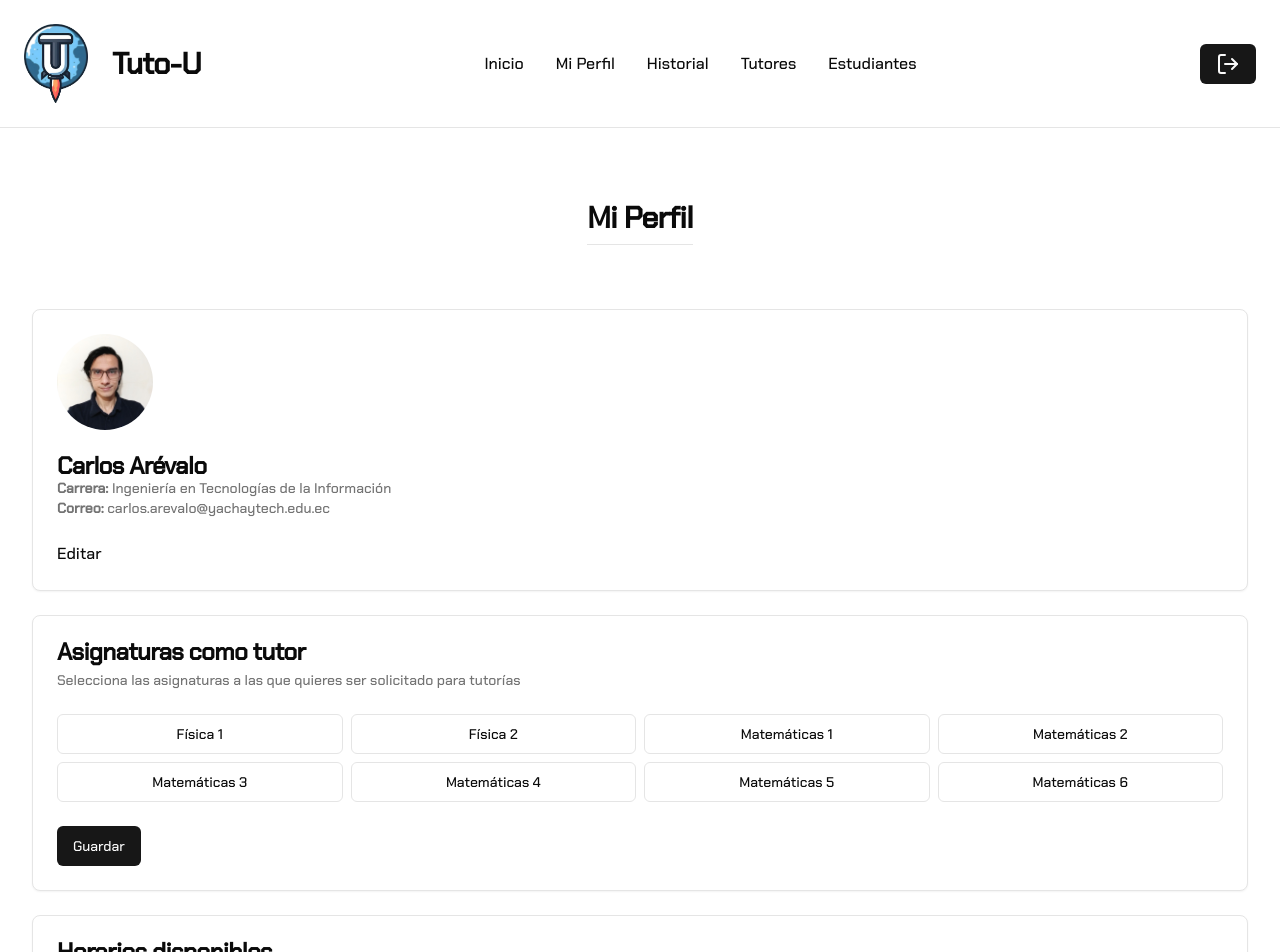
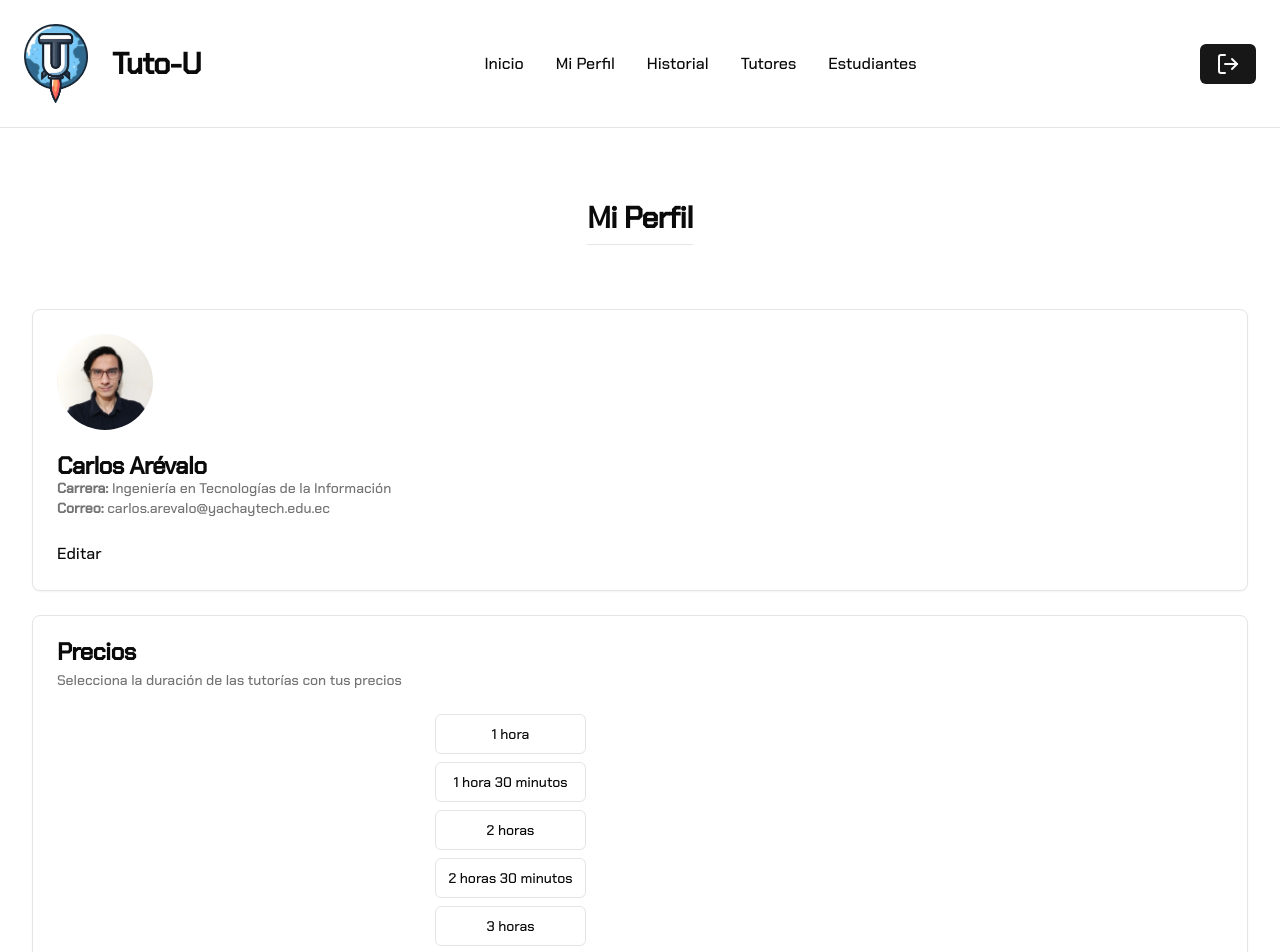
Before and after one commit to carlosandresat/tuto-u, a Next.js app: page /home/myprofile in a window 1280 px wide. Shown: the top 952 px of the page. Built offline with nearby package versions, Linux system fonts and the light colour scheme.

Commit message:
feat: add pricing section on myprofile page

```diff
--- a/src/app/home/myprofile/page.tsx
+++ b/src/app/home/myprofile/page.tsx
@@ -1,3 +1,4 @@
+"use client"
 import {
   Card,
   CardContent,
@@ -12,9 +13,12 @@ import {
   ToggleGroup,
   ToggleGroupItem,
 } from "@/components/ui/toggle-group"
-import { Car } from "lucide-react";
+import { DollarSign } from "lucide-react";
+import { Input } from "@/components/ui/input";
+import { useState } from "react";
 
 export default function MyProfile() {
+  const [durationSelected, setDurationSelected] = useState<string[]>([]);
   return (
     <>
       <section className="w-full py-12 flex items-center justify-center flex-col">
@@ -50,6 +54,54 @@ export default function MyProfile() {
               <button className="btn">Editar</button>
             </CardFooter>
 
+          </Card>
+          <Card className="w-full mt-6">
+            <CardHeader>
+              <CardTitle>Precios</CardTitle>
+              <CardDescription>Selecciona la duración de las tutorías con tus precios</CardDescription>
+            </CardHeader>
+            <CardContent>
+              <div className="flex items-center justify-center space-x-4 md:space-x-8">
+
+                <ToggleGroup type="multiple" variant="outline" className="lg:grid-cols-1 md:grid-cols-1 xl:grid-cols-1 2xl:grid-cols-1" value={durationSelected} onValueChange={setDurationSelected}>
+                  <ToggleGroupItem value="1h" aria-label="Toggle 1h"> 1 hora </ToggleGroupItem>
+                  <ToggleGroupItem value="1.5h" aria-label="Toggle 1.5h"> 1 hora 30 minutos </ToggleGroupItem>
+                  <ToggleGroupItem value="2h" aria-label="Toggle 2h"> 2 horas </ToggleGroupItem>
+                  <ToggleGroupItem value="2.5h" aria-label="Toggle 2.5h"> 2 horas 30 minutos </ToggleGroupItem>
+                  <ToggleGroupItem value="3h" aria-label="Toggle 3h"> 3 horas </ToggleGroupItem>
+                </ToggleGroup>
+
+                <div className="flex items-center justify-center flex-col space-y-2">
+
+
+                  <div className={`flex items-center justify-center ${!durationSelected.includes("1h") ? "invisible":null}`}>
+                    <DollarSign />
+                    <Input type="number" className="input" placeholder="Precio" step="0.5" />
+                  </div>
+                  <div className={`flex items-center justify-center ${!durationSelected.includes("1.5h") ? "invisible":null}`}>
+                    <DollarSign />
+                    <Input type="number" className="input" placeholder="Precio" step="0.5" />
+                  </div>
+                  <div className={`flex items-center justify-center ${!durationSelected.includes("2h") ? "invisible":null}`}>
+                    <DollarSign />
+                    <Input type="number" className="input" placeholder="Precio" step="0.5" />
+                  </div>
+                  <div className={`flex items-center justify-center ${!durationSelected.includes("2.5h") ? "invisible":null}`}>
+                    <DollarSign />
+                    <Input type="number" className="input" placeholder="Precio" step="0.5" />
+                  </div>
+                  <div className={`flex items-center justify-center ${!durationSelected.includes("3h") ? "invisible":null}`}>
+                    <DollarSign />
+                    <Input type="number" className="input" placeholder="Precio" step="0.5" />
+                  </div>
+                </div>
+
+              </div>
+
+            </CardContent>
+            <CardFooter>
+              <Button onClick={ ()=> console.log(durationSelected)}>Guardar</Button>
+            </CardFooter>
           </Card>
           <Card className="w-full mt-6">
             <CardHeader>
```
